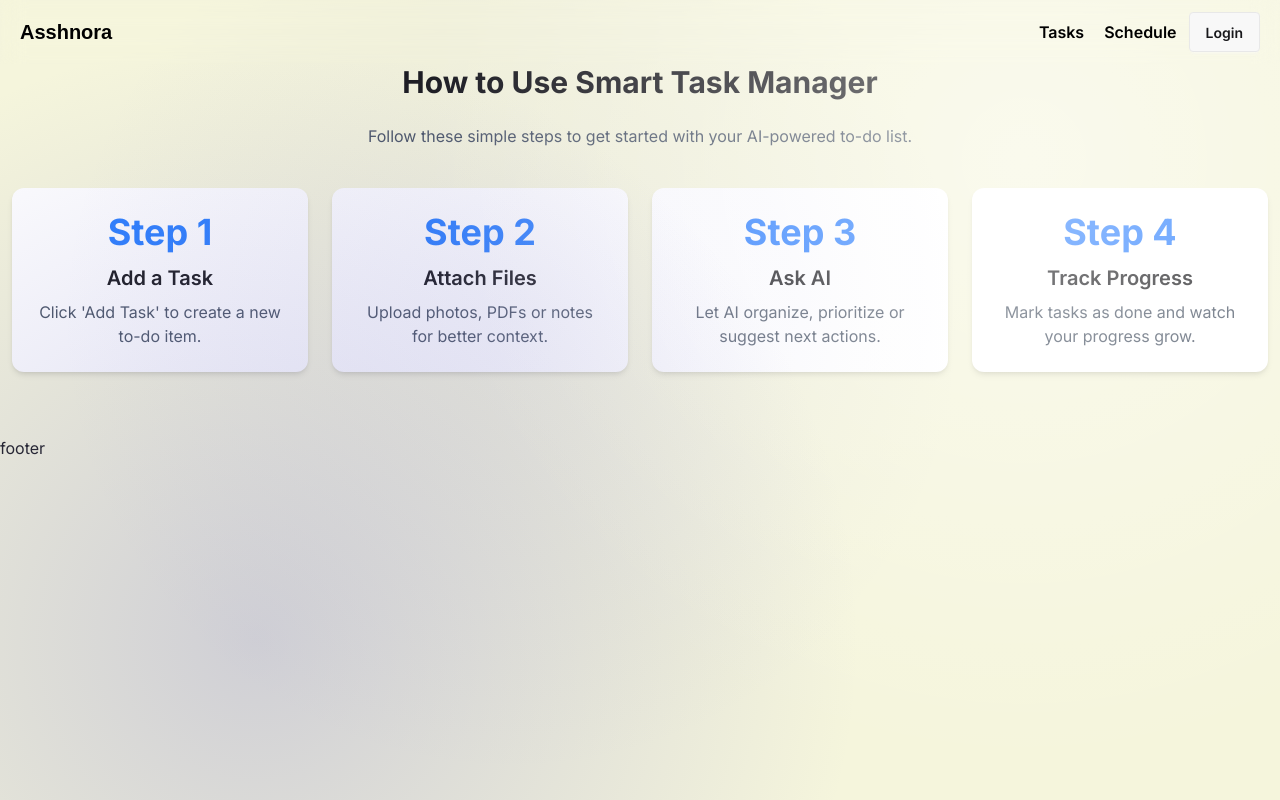
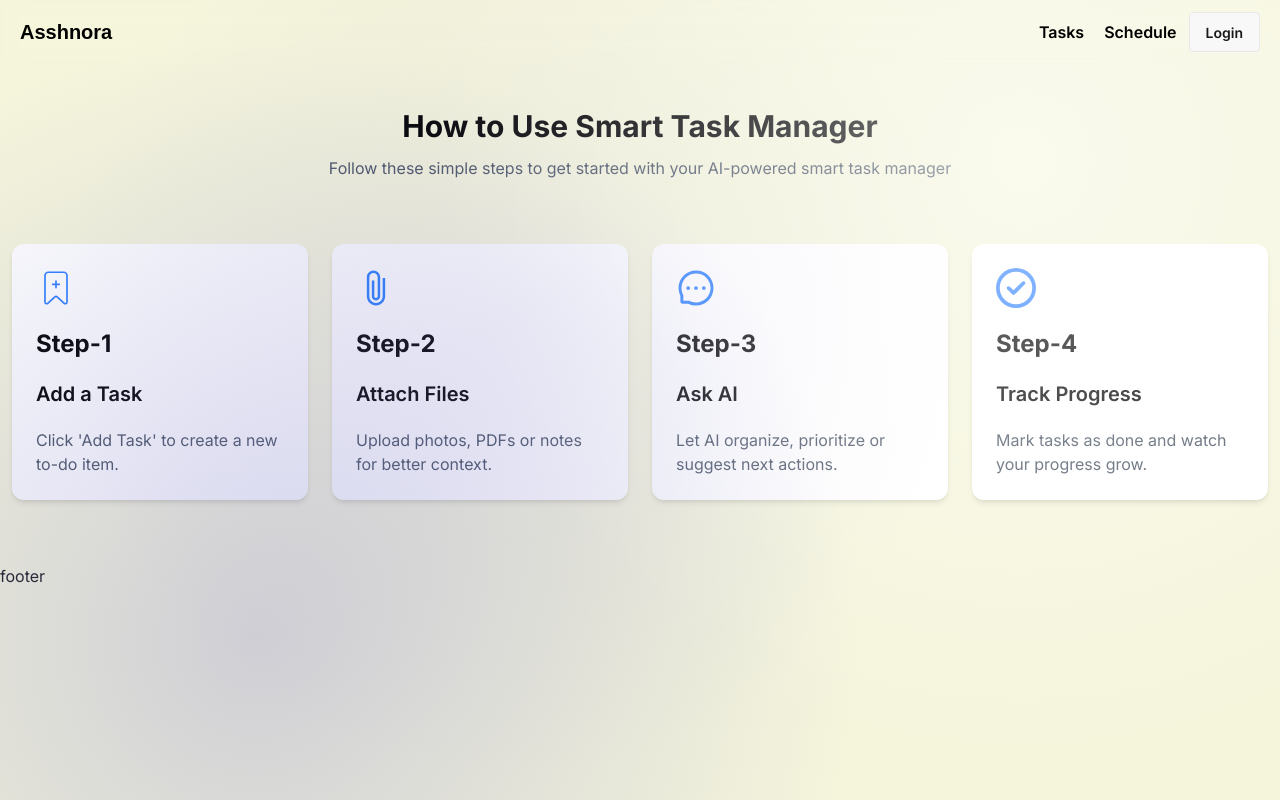
Before and after one commit to tahmid-khan-hub/Asshnora, a Next.js app: page /tasks in a window 1280 px wide. Built offline with nearby package versions, Linux system fonts and the light colour scheme; a web font is replaced by a local one.

Commit message:
Updated the instruction section style in task page

```diff
--- a/src/app/tasks/page.tsx
+++ b/src/app/tasks/page.tsx
@@ -10,48 +10,48 @@ const TasksPage = () => {
       step: 1,
       title: "Add a Task",
       desc: "Click 'Add Task' to create a new to-do item.",
-      icon: <CiBookmarkPlus size={30} />
+      icon: <CiBookmarkPlus size={40} />
     },
     {
       step: 2,
       title: "Attach Files",
       desc: "Upload photos, PDFs or notes for better context.",
-      icon: <IoMdAttach size={30} />
+      icon: <IoMdAttach size={40} />
     },
     {
       step: 3,
       title: "Ask AI",
       desc: "Let AI organize, prioritize or suggest next actions.",
-      icon: <AiOutlineMessage size={30} />
+      icon: <AiOutlineMessage size={40} />
     },
     {
       step: 4,
       title: "Track Progress",
       desc: "Mark tasks as done and watch your progress grow.",
-      icon: <FaRegCircleCheck size={30} />
+      icon: <FaRegCircleCheck size={40} />
     },
   ];
   return (
     <div>
       <section className="max-w-[1350px] mx-auto px-4 md:px-3 mb-16 text-center">
-        <h2 className="text-3xl font-bold mb-6">
+        <h2 className="text-3xl font-bold mb-3 mt-11 text-black">
           How to Use Smart Task Manager
         </h2>
-        <p className="text-gray-600 mb-10">
-          Follow these simple steps to get started with your AI-powered to-do
-          list.
+        <p className="text-gray-600 mb-16">
+          Follow these simple steps to get started with your AI-powered smart task manager
         </p>
 
-        <div className="grid gap-6 md:grid-cols-2 lg:grid-cols-4">
-          {HowtoUseTask.map(({ step, title, desc }) => (
+        <div className="grid grid-cols-2 md:grid-cols-3 lg:grid-cols-4 gap-6">
+          {HowtoUseTask.map(({ step, title, desc, icon }) => (
             <div
               key={step}
-              className="bg-white rounded-xl shadow-md p-6 hover:shadow-lg transition"
+              className="bg-white text-left rounded-xl shadow-md p-6 hover:shadow-lg transition"
             >
-              <div className="text-4xl font-bold text-blue-500 mb-3">
-                Step {step}
-              </div>
-              <h3 className="text-xl font-semibold mb-2">{title}</h3>
+              <p className="text-blue-500 mb-5">{icon}</p>
+              <h4 className="text-2xl font-bold text-black mb-5">
+                Step-{step}
+              </h4>
+              <h3 className="text-xl font-semibold text-black mb-5">{title}</h3>
               <p className="text-gray-600">{desc}</p>
             </div>
           ))}
```
